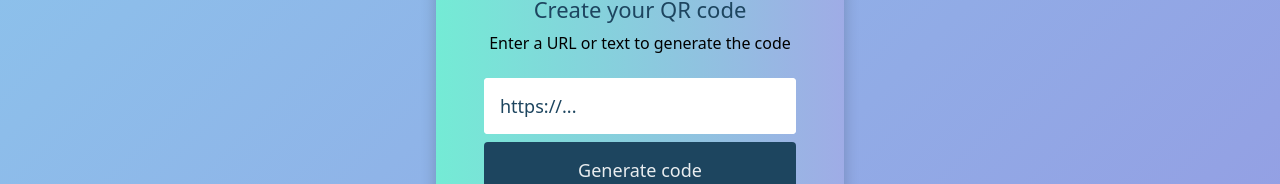
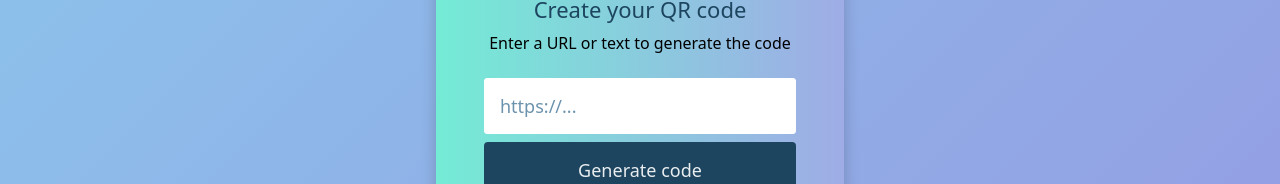
Before and after one commit to titoworlddev/qr-code-creator, a React (Vite) app: page / in a window 1280 px wide. Shown: the part 278-462 px from the top of the page. Built offline with nearby package versions, Linux system fonts and the light colour scheme; no server answers.

Commit message:
style: Changed form input placeholder

```diff
--- a/src/components/Form/Form.css
+++ b/src/components/Form/Form.css
@@ -35,7 +35,7 @@ form {
 
       color: #1d455f;
       &::placeholder {
-        color: #1d455f;
+        color: #6c93ad;
       }
     }
 
```
